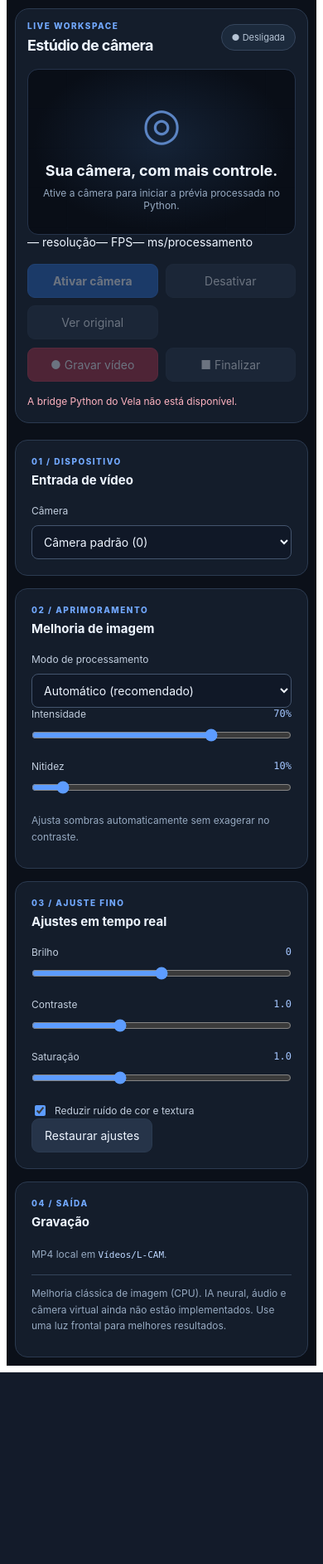
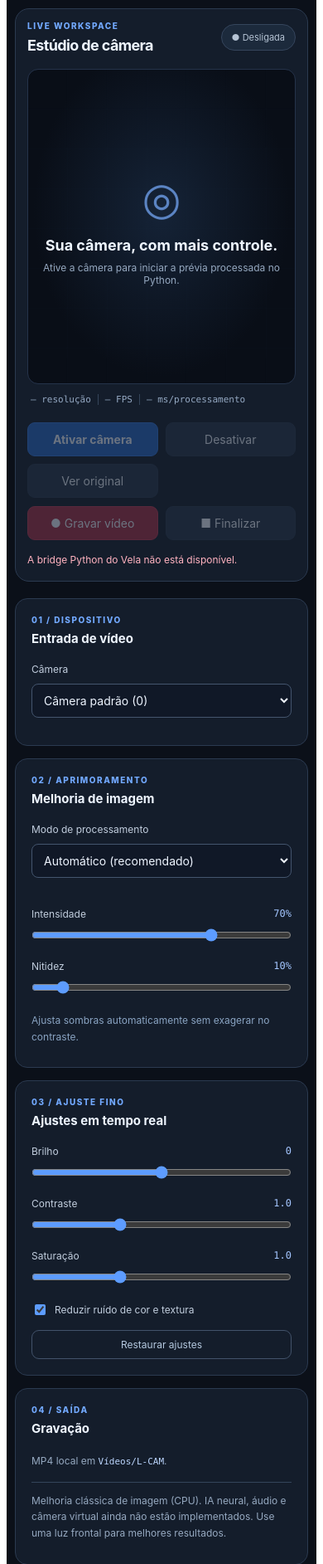
Before and after one commit to zxlawdx/L-CAM, a Python web app: template apps/camera/templates/index.html in a window 390 px wide. Shown: the part 78-1963 px from the top of the page at 83% size. Before the commit the page ends 1732 px from the top, so only its background shows below. Run offline with Jinja, Linux system fonts and the light colour scheme; the template is opened without the code that fills it, so the values that code supplies are empty.

Commit message:
fix(ui): fit camera controls on screen and style enhancement presets and metrics

```diff
--- a/apps/camera/static/css/app.css
+++ b/apps/camera/static/css/app.css
@@ -27,7 +27,7 @@
 .lcam-status { white-space: nowrap; border: 1px solid #35455c; background: #1c2a3c; color: #b6c4d5; font-size: 11px; padding: 8px 12px; border-radius: 30px; }
 .lcam-status.active { color: #81e0bb; border-color: #2b6956; background:#18332d; }
 .lcam-status.recording { color: #ffc1c9; border-color: #9b4758; background:#482633; }
-.lcam-viewport { position: relative; width: 100%; aspect-ratio: 16/9; min-height: 260px; border: 1px solid #25334a; background: radial-gradient(ellipse at 50% 45%,#152337 0,#090e17 68%); border-radius: 13px; display: grid; place-items: center; overflow: hidden; }
+.lcam-viewport { position: relative; width: 100%; height: min(60vh, 690px); min-height: 300px; border: 1px solid #25334a; background: radial-gradient(ellipse at 50% 45%,#152337 0,#090e17 68%); border-radius: 13px; display: grid; place-items: center; overflow: hidden; }
 .lcam-viewport::after { content: ""; position:absolute; inset: 0; pointer-events:none; background-image: linear-gradient(transparent 96%,#36547622 100%),linear-gradient(90deg,transparent 96%,#36547622 100%); background-size: 48px 48px; opacity: .23; }
 #lcam-frame { width: 100%; height: 100%; object-fit: contain; position: absolute; inset: 0; z-index:1; }
 .lcam-empty { padding: 15px; display:flex; flex-direction:column; gap:9px; align-items:center; text-align:center; z-index: 1; }
@@ -35,6 +35,9 @@
 .lcam-empty strong { font-size: 18px; }
 .lcam-empty span:last-child { color: var(--muted); font-size: 12px; }
 .lcam-live { position: absolute; z-index: 2; top: 16px; left: 16px; color: white; font-weight: 800; letter-spacing: .08em; font-size: 10px; background: #c5324d; border-radius: 5px; padding: 7px 10px; }
+.lcam-metrics { display:flex;flex-wrap:wrap;gap:17px;align-items:center;min-height:28px;padding:9px 4px 0;color:#94a8c2;font:500 11px ui-monospace,Consolas,monospace; }
+.lcam-metrics span + span { border-left:1px solid #35455a;padding-left:17px; }
+.lcam-app button[aria-pressed="true"] { border-color:#4a85cb;background:#24456e; }
 .lcam-controls { display:flex; justify-content:space-between; gap:10px; flex-wrap:wrap; margin-top: 18px; }
 .lcam-control-group { display: flex; flex-wrap:wrap; gap:9px; }
 .lcam-app button.lcam-primary { background:#2766c4; border-color:#3478dd; font-weight:700; }
@@ -58,3 +61,14 @@
 @media(max-width: 900px) {.lcam-workspace { grid-template-columns:1fr; }.lcam-sidebar { display:grid;grid-template-columns:repeat(auto-fit,minmax(220px,1fr)); }.lcam-stage { padding:14px; }}
 @media(max-width: 530px) {.lcam-topbar{padding:0 15px}.lcam-version{display:none}.lcam-workspace{padding:10px}.lcam-controls{flex-direction:column}.lcam-control-group{display:grid;grid-template-columns:1fr 1fr}.lcam-viewport{min-height:200px}}
 @media(prefers-reduced-motion:reduce){.lcam-app *{transition:none!important}}
+
+.lcam-panel .lcam-spaced-label { margin-top:22px; }
+.lcam-mode-help { color:#8aa4c3!important; min-height:32px; }
+.lcam-app .lcam-reset { width:100%;margin-top:15px;background:transparent;border:1px solid #42526a;color:#b5c9e0;font-size:12px;padding:9px; }
+.lcam-panel select { margin-bottom: 14px; }
+.lcam-panel input[type="range"] { cursor:pointer; }
+@media(max-width: 600px) {
+ .lcam-viewport { height:45vh; min-height:240px; }
+ .lcam-metrics { gap:8px; }
+ .lcam-metrics span + span { padding-left:8px; }
+}
```
